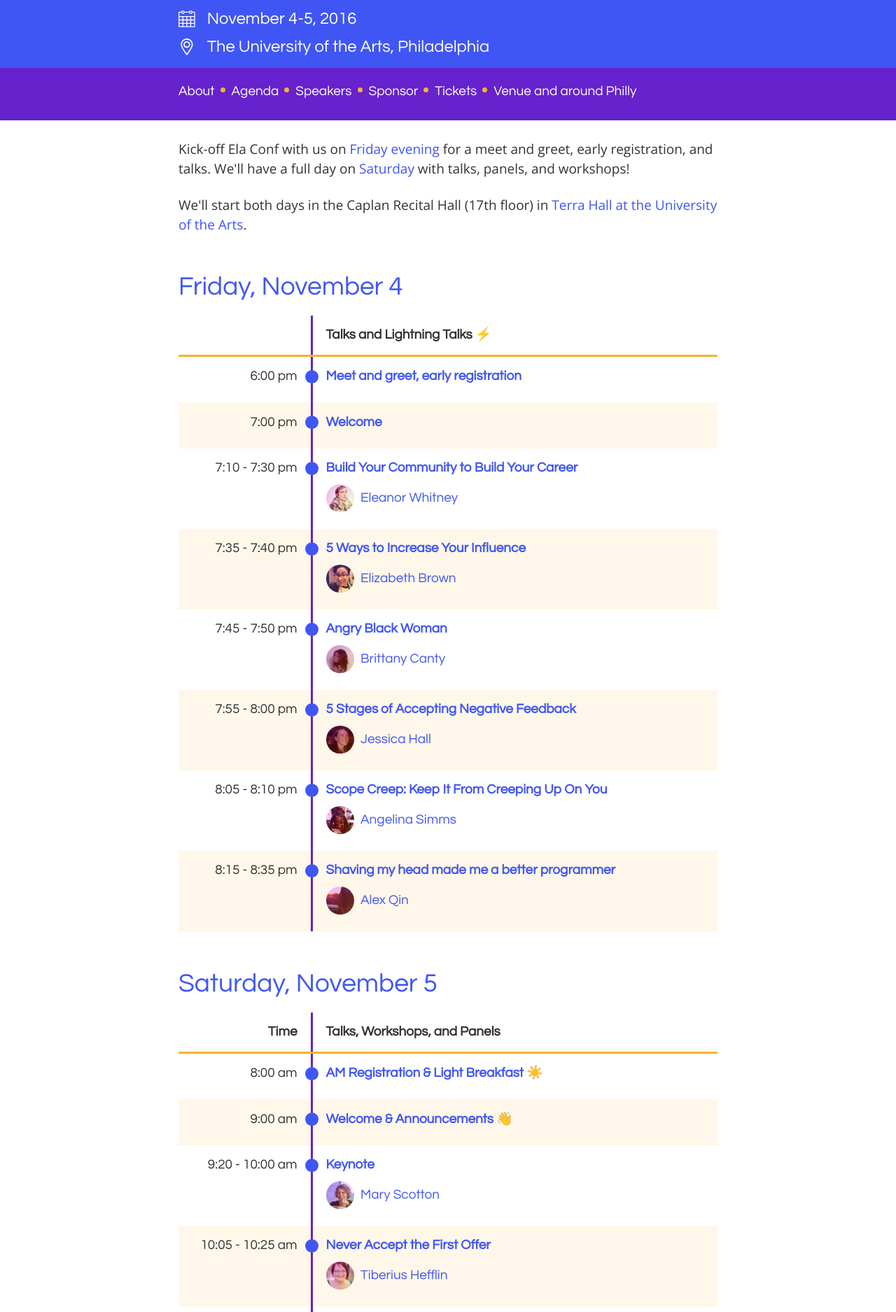
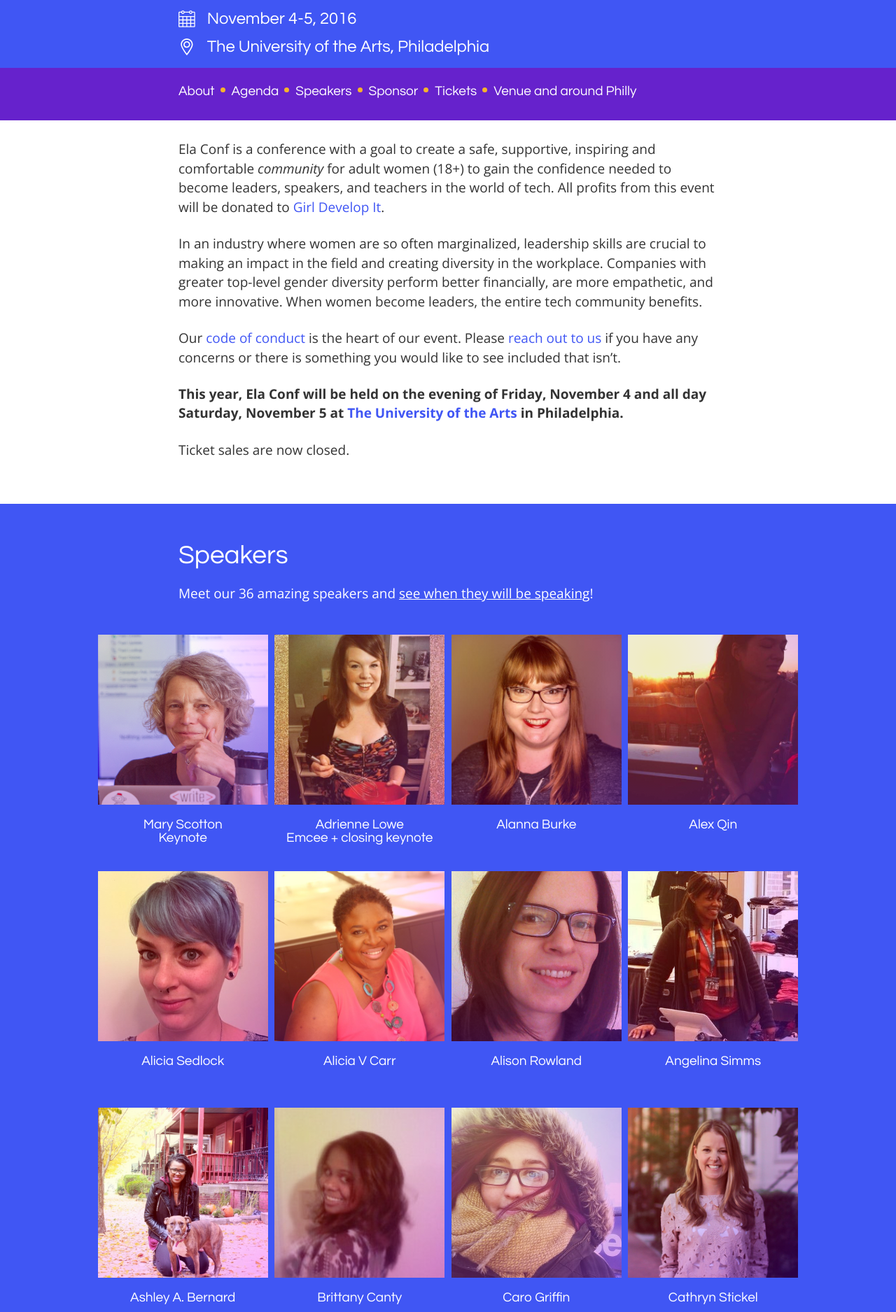
Before and after one commit to elaconf/elaconf.github.io, a Jekyll site: the page built from index.html, in a window 1280 px wide. Shown: the part 792-2667 px from the top of the page at 70% size. Built offline with Jekyll 4.4.1, drawn with Linux system fonts in a browser that asks for light colours; emoji names are drawn with the system emoji font; some of the changed text lies outside the part shown.

Commit message:
Revert "[merge Friday] adds speaker feedback button (#103)"
This reverts commit db65efc7dd188489403d6a6a228d71ff35ac5860.

```diff
--- a/_layouts/agenda.html
+++ b/_layouts/agenda.html
@@ -25,7 +25,7 @@ layout: default
 
       {% if page.video %}<p><a href="{{page.video}}">Watch on YouTube</a></p>{% endif %}
 
-      {% if page.speakers %}<p><a href="https://docs.google.com/forms/d/e/1FAIpQLSfqFuEgM46nnA4wmomepHX1l4DK_7ZsQi40c2vExKKl11Khgw/viewform?entry.96767881={{page.title | url_encode}}&entry.333138454&entry.459148311" class="button" target="_blank">Submit Speaker Feedback</a></p>{% endif %}
+      {% comment %}{% if page.speakers %}<p><a href="https://docs.google.com/forms/d/e/1FAIpQLSfqFuEgM46nnA4wmomepHX1l4DK_7ZsQi40c2vExKKl11Khgw/viewform?entry.96767881={{page.title | url_encode}}&entry.333138454&entry.459148311" class="button">Submit Speaker Feedback</a></p>{% endif %}{% endcomment %}
 
       {{content}}
 
--- a/_sass/_header.scss
+++ b/_sass/_header.scss
@@ -1,22 +1,14 @@
 header {
   background-image: radial-gradient(farthest-corner at 2em 2em, $gradient-light, $gradient-dark);
   color: $white;
+
   position: relative;
 
-  @include breakpoint(small) {
-    display: none;
-  }
 
   img {
     display: block;
   }
 
-}
-
-nav {
-  @include breakpoint(small) {
-    margin-bottom: 1em;
-  }
 }
 
 .float-header {
--- a/index.html
+++ b/index.html
@@ -3,32 +3,40 @@ layout: default
 ---
 <section class="fill-light">
   <div class="limiter">
-    <p>Kick-off Ela Conf with us on <a href="#friday">Friday evening</a> for a meet and greet, early registration, and talks. We'll have a full day on <a href="#saturday">Saturday</a> with talks, panels, and workshops!<p>
+    <p>Ela Conf is a conference with a goal to create a safe, supportive, inspiring and comfortable <em>community</em> for adult women (18+) to gain the confidence needed to become leaders, speakers, and teachers in the world of tech. All profits from this event will be donated to <a href="https://www.girldevelopit.com/">Girl Develop It</a>.</p>
+    <p>In an industry where women are so often marginalized, leadership skills are crucial to making an impact in the field and creating diversity in the workplace. Companies with greater top-level gender diversity perform better financially, are more empathetic, and more innovative. When women become leaders, the entire tech community benefits.
+    </p>
+    <p>Our <a href="code-of-conduct/">code of conduct</a> is the heart of our event. Please <a href="mailto:hello@elaconf.com">reach out to us</a> if you have any concerns or there is something you would like to see included that isn’t.</p>
+    <p><strong>This year, Ela Conf will be held on the evening of Friday, November 4 and all day Saturday, November 5 at <a href="/venue">The University of the Arts</a> in Philadelphia.</strong></p>
 
-    <p>We'll start both days in the Caplan Recital Hall (17th floor) in <a href="/venue">Terra Hall at the University of the Arts</a>.</p>
+    {% include tickets.html %}
 
-    {% include agenda.html %}
   </div>
 </section>
 
-<section class="fill-dark" id="volunteers">
+<section class="fill-dark">
   <div class="limiter">
-    <h2>We &lt;3 our volunteers!</h2>
-    <p>Ela Conf would be a little less magical without our volunteers. We appreciate all your hard work and enthusiasm into making the conference a wonderful experience.</p>
+    <h2 id="speakers">Speakers</h2>
+    <p>Meet our {{ site.speakers | size }} amazing speakers and <a href="/agenda">see when they will be speaking</a>!</p>
   </div>
   <div class="limiter limiter-large">
-    <div class="volunteers grid">
-      {% assign volunteers = site.data.volunteers | sort:'name' %}
-      {% for volunteer in volunteers %}{% if volunteer.social %}
-      <div class="seven volunteer" id="{{volunteer.name | slugify}}">
-        <a href="https://{{volunteer.social}}.com/{{volunteer.handle}}" class="volunteer-img" style="background-image:url(/images/volunteers/{{volunteer.name | slugify}}.png),{{site.gradient}}"></a>
-        <div class="speaker-name small">{{volunteer.name}} {{volunteer.social.twitter}}</div>
-      </div>
+    <div class="speakers">
+      {% assign speakers = (site.speakers | sort: 'order') %}
+      {% for speaker in speakers %}{% if speaker.social %}
+      <a href="{{site.baseurl}}{{speaker.url}}" class="speaker">
+        <div class="speaker-img" style="background-image:url(/images/speakers/{% if speaker.image %}{{speaker.image}}{% else %}{{speaker.title | slugify}}.png{% endif %}), {{site.gradient}}">
+        </div>
+        <div class="speaker-name">{{speaker.title}}<div class="speaker-topic">{{speaker.topic}}</div></div>
+      </a>
       {% endif %}{% endfor %}
     </div>
   </div>
+  <div class="limiter">
+    <h3>Agenda</h3>
+    <p>Kick-off Ela Conf with us on Friday evening for a meet and greet, early registration, and talks. We'll have a full day on Saturday with talks, panels, and workshops!<p>
+    <p><a href="/agenda" class="button">See the entire agenda</a></p>
+  </div>
 </section>
-
 
 <section class="fill-light">
   <div class="limiter">
@@ -47,3 +55,42 @@ layout: default
     {% include sponsors.html %}
   </div>
 </section>
+
+<section class="fill-dark">
+  <div class="limiter">
+    <h2 id="convince-your-boss">Convince Your Boss</h2>
+    <p>We know it can be difficult making the case to attend an event. Luckily, there are so many reasons why attending Ela Conf will not only be great for you, but good for your company.</p>
+    <p>At Ela Conf, you will:</p>
+    <ul>
+      <li>Learn valuable new tech and communication skills</li>
+      <li>Get inspired and motivated</li>
+      <li>Gain confidence to embrace and share your talents</li>
+      <li>Help hire talented, local women</li>
+      <li>Develop new ways of thinking and approaching the existing diversity gap in tech</li>
+      <li>Network with your peers</li>
+      <li>Become part of a lasting local community</li>
+      <li>Learn how to take action, become a leader, and create your own opportunities</li>
+      <li>Become part of a lasting, meaningful mentorship</li>
+    </ul>
+    <p>We've also created the <em>Boss Convincer</em> for you to download and share with your boss:</p>
+    <p><a href="/docs/convincer.pdf" class="button">Download the Boss Convincer</a>
+    </div>
+  </section>
+
+  <section class="fill-light" id="volunteers">
+    <div class="limiter">
+      <h2>We &lt;3 our volunteers!</h2>
+      <p>Ela Conf would be a little less magical without our volunteers. We appreciate all your hard work and enthusiasm into making the conference a wonderful experience.</p>
+    </div>
+    <div class="limiter limiter-large">
+      <div class="volunteers grid">
+        {% assign volunteers = site.data.volunteers | sort:'name' %}
+        {% for volunteer in volunteers %}{% if volunteer.social %}
+        <div class="seven volunteer" id="{{volunteer.name | slugify}}">
+          <a href="https://{{volunteer.social}}.com/{{volunteer.handle}}" class="volunteer-img" style="background-image:url(/images/volunteers/{{volunteer.name | slugify}}.png),{{site.gradient}}"></a>
+          <div class="speaker-name small">{{volunteer.name}} {{volunteer.social.twitter}}</div>
+        </div>
+        {% endif %}{% endfor %}
+      </div>
+    </div>
+  </section>
```
